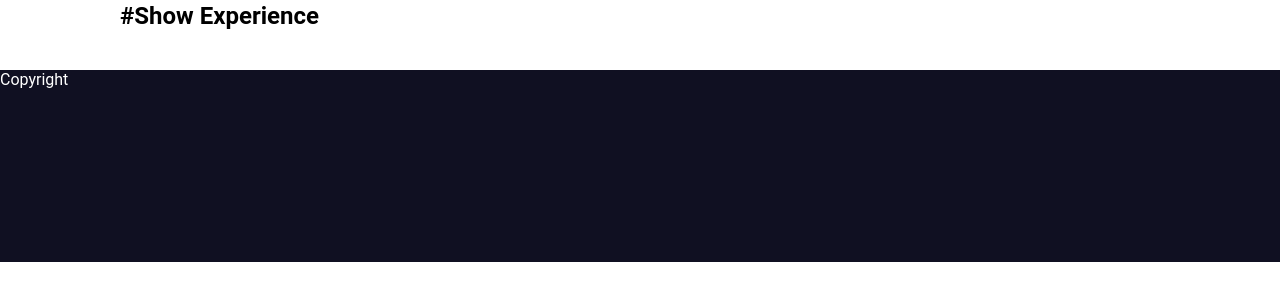
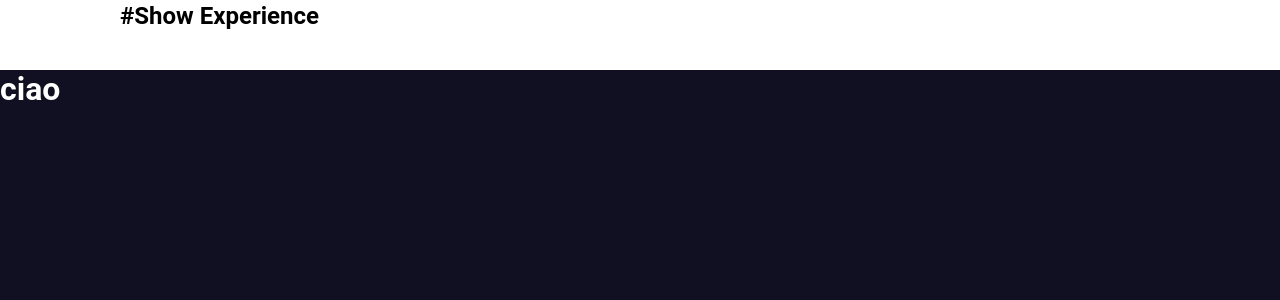
Before and after one commit to simoneedge/cb8-gruppo-b, a Next.js app in the folder final-project/: page /home in a window 1280 px wide. Shown: the part 1960-2260 px from the top of the page. Before the commit the page ends 2222 px from the top, so only its background shows below. Built offline with nearby package versions, Linux system fonts and the light colour scheme; no server answers; the database is empty.

Commit message:
feat: create Footer Menu Component

```diff
--- /dev/null
+++ b/final-project/src/components/footer/Footer.jsx
@@ -0,0 +1,13 @@
+import styles from "../../styles/Footer.module.scss";
+
+import { IconBrandGithub } from "@tabler/icons-react";
+
+const Footer = () => {
+  return (
+    <footer className={styles.Footer}>
+      <h1>ciao</h1>
+    </footer>
+  );
+};
+
+export default Footer;
--- /dev/null
+++ b/final-project/src/components/footer/index.jsx
@@ -0,0 +1,2 @@
+import Footer from "./Footer";
+export default Footer;
--- a/final-project/src/pages/home/index.jsx
+++ b/final-project/src/pages/home/index.jsx
@@ -9,6 +9,7 @@ import CardList from "@/components/cardList";
 import ImageSlider from "@/components/imageSlider";
 import MenuMobile from "@/components/menuMobile";
 import MenuDesk from "@/components/menuDesk";
+import Footer from "@/components/footer";
 
 // Immagini dello slider
 const images = ["/exp1.jpg", "/sicilyexp-pic.jpeg"];
@@ -142,9 +143,10 @@ export default function Home() {
         <MenuMobile />
       </header>
       {/* ---FOOTER--- */}
-      <footer className={styles.footer}>
+      <Footer />
+      {/* <footer className={styles.footer}>
         <p>Copyright</p>
-      </footer>
+      </footer> */}
     </div>
   );
 }
--- /dev/null
+++ b/final-project/src/styles/Footer.module.scss
@@ -0,0 +1,7 @@
+// --FOOTER--
+.Footer {
+  // display: block;
+  height: 30vh;
+  color: white;
+  background-color: rgb(16, 16, 34);
+}
--- a/final-project/src/styles/Home.module.scss
+++ b/final-project/src/styles/Home.module.scss
@@ -155,11 +155,4 @@
     width: 400px;
   }
 
-  // --FOOTER--
-  .footer {
-    display: block;
-    height: 24vh;
-    color: white;
-    background-color: rgb(16, 16, 34);
-  }
 }
```
